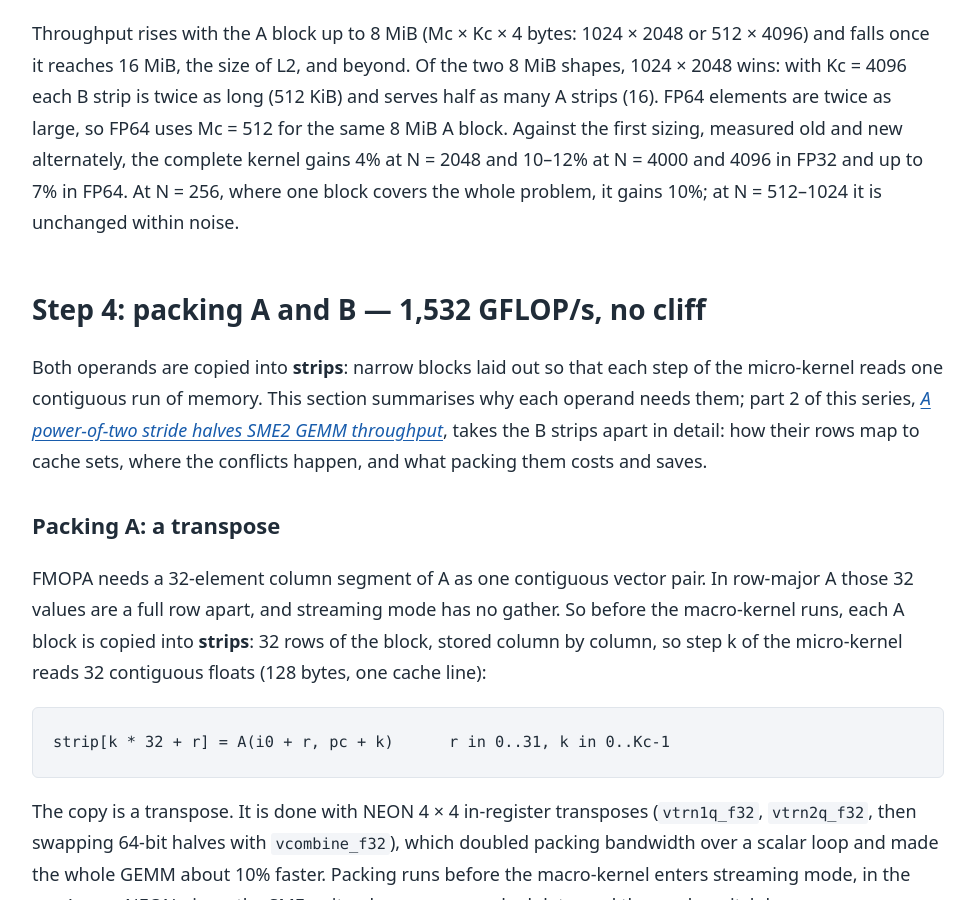
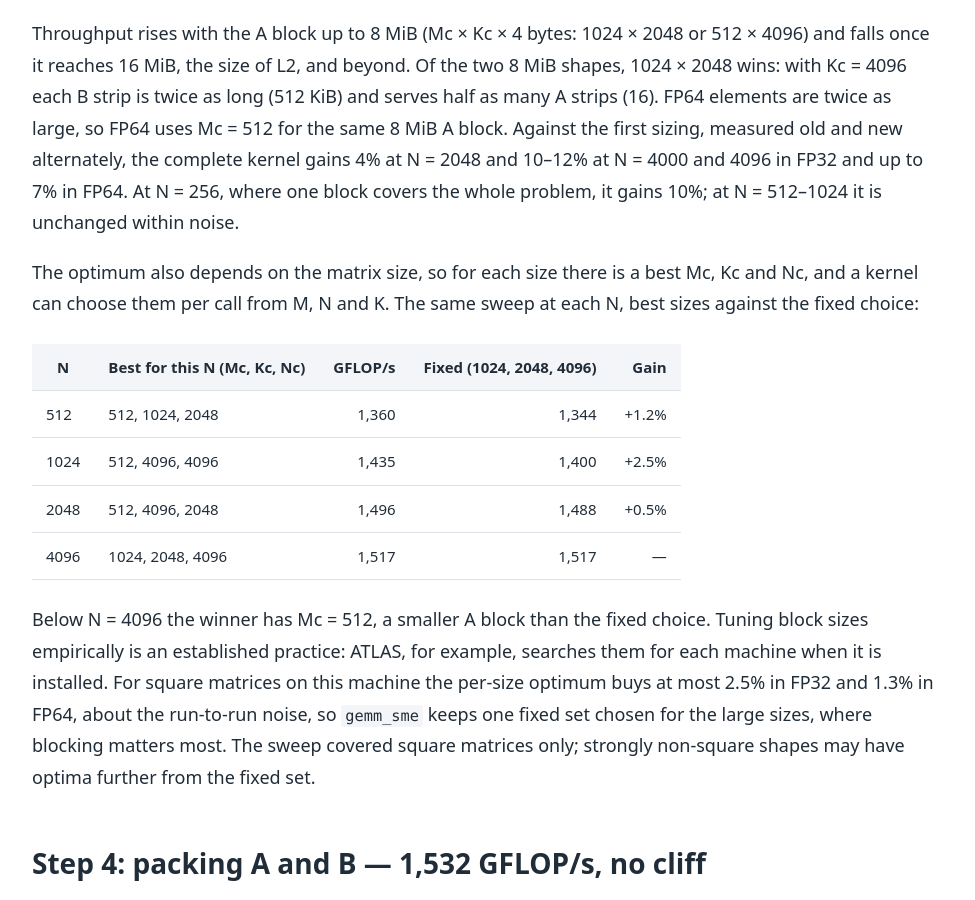
Before and after one commit to vdeviatkov/hpc-math-core, a Jekyll site: the page built from docs/articles/sme2-gemm.md, in a window 1280 px wide and 900 px high, scrolled down 8337 px. Shown: the whole window, without its empty margins (152-1127 px from the left). Built offline with Jekyll 4.4.1, drawn with Linux system fonts in a browser that asks for light colours.

Commit message:
Update sme2-gemm.md

```diff
--- a/docs/articles/sme2-gemm.md
+++ b/docs/articles/sme2-gemm.md
@@ -298,12 +298,32 @@ Throughput rises with the A block up to 8 MiB (Mc × Kc × 4 bytes:
 1024 × 2048 or 512 × 4096) and falls once it reaches 16 MiB, the size of
 L2, and beyond. Of the two 8 MiB shapes, 1024 × 2048 wins: with
 Kc = 4096 each B strip is twice as long (512 KiB) and serves half as many
-A strips (16). FP64 elements are twice as large, so FP64 uses Mc = 512 for the
-same 8 MiB A block. Against the first sizing, measured old and new
+A strips (16). FP64 elements are twice as large, so FP64 uses Mc = 512
+for the same 8 MiB A block. Against the first sizing, measured old and new
 alternately, the complete kernel gains 4% at N = 2048 and 10–12% at
 N = 4000 and 4096 in FP32 and up to 7% in FP64. At N = 256, where one
 block covers the whole problem, it gains 10%; at N = 512–1024 it is
 unchanged within noise.
+
+The optimum also depends on the matrix size, so for each size there is a
+best Mc, Kc and Nc, and a kernel can choose them per call from M, N and K.
+The same sweep at each N, best sizes against the fixed choice:
+
+| N | Best for this N (Mc, Kc, Nc) | GFLOP/s | Fixed (1024, 2048, 4096) | Gain |
+|---|---|--:|--:|--:|
+| 512 | 512, 1024, 2048 | 1,360 | 1,344 | +1.2% |
+| 1024 | 512, 4096, 4096 | 1,435 | 1,400 | +2.5% |
+| 2048 | 512, 4096, 2048 | 1,496 | 1,488 | +0.5% |
+| 4096 | 1024, 2048, 4096 | 1,517 | 1,517 | — |
+
+Below N = 4096 the winner has Mc = 512, a smaller A block than the
+fixed choice. Tuning block sizes empirically is an established practice:
+ATLAS, for example, searches them for each machine when it is installed.
+For square matrices on this machine the per-size optimum buys at most
+2.5% in FP32 and 1.3% in FP64, about the run-to-run noise, so `gemm_sme`
+keeps one fixed set chosen for the large sizes, where blocking matters
+most. The sweep covered square matrices only; strongly non-square shapes
+may have optima further from the fixed set.
 
 ## Step 4: packing A and B — 1,532 GFLOP/s, no cliff
 
```
